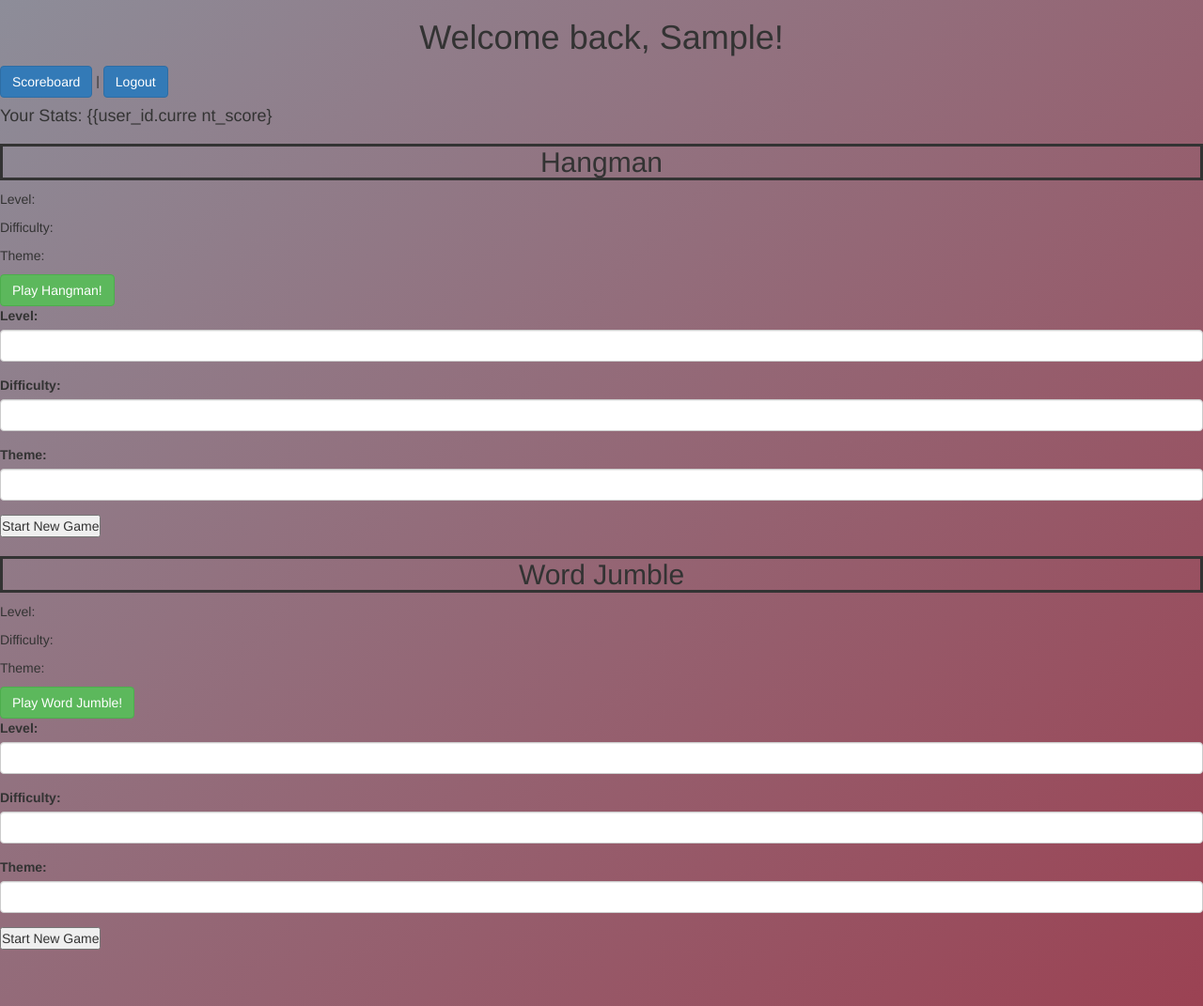
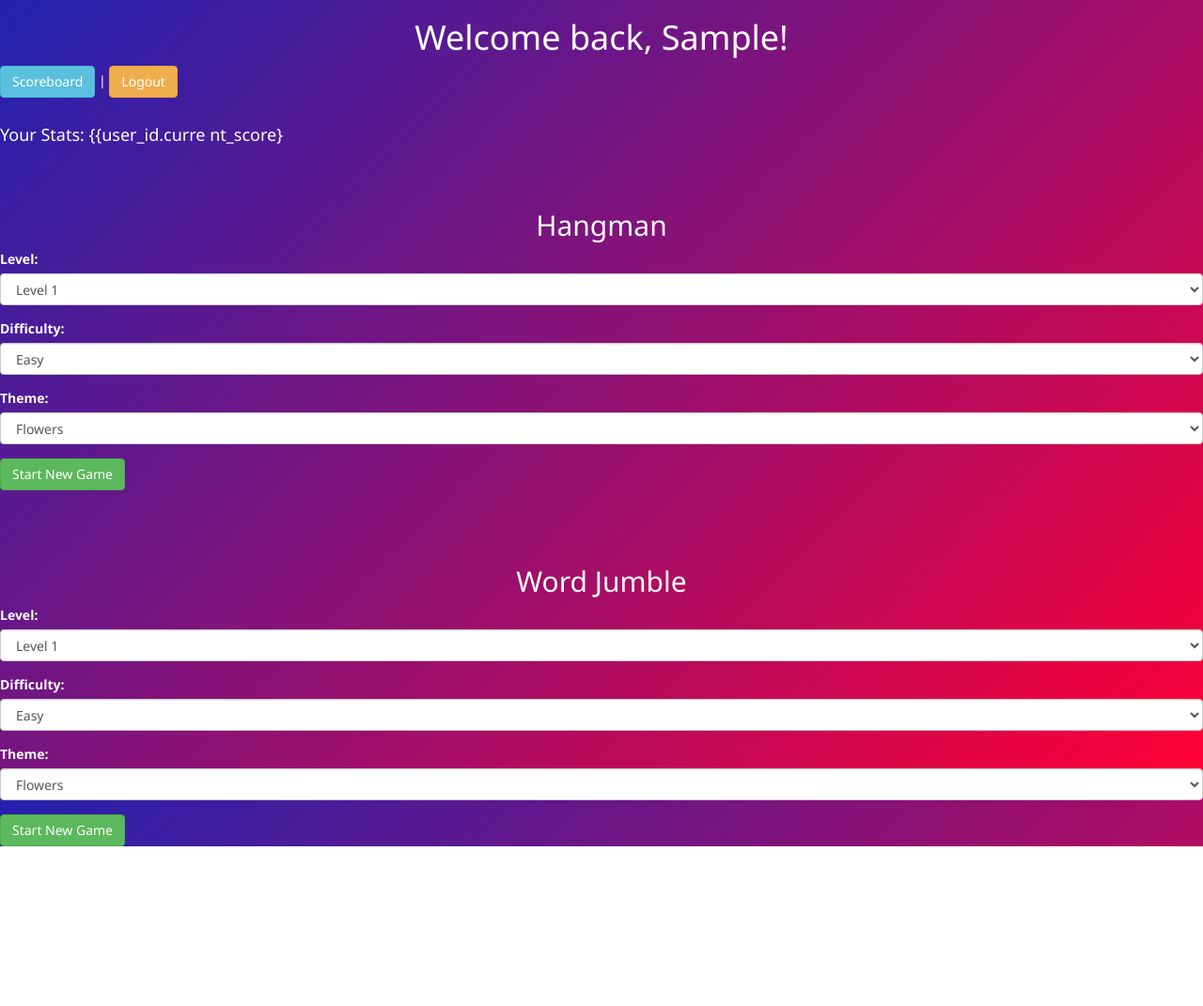
Before and after one commit to dpelli/hangman, a Django app: template word_games_app/templates/dashboard.html in a window 1280 px wide. Shown: the whole page at 94% size. After the commit the page ends 901 px from the top, so only its background shows below. Run offline with Django 3.2, Linux system fonts and the light colour scheme; the template is opened without the code that fills it: values that come from a table or form of the project are taken from there, others are empty; tables that the repository leaves empty hold one stand-in row (values such as "Sample post"); some libraries are stand-ins or nearby versions.

Commit message:
more styling updates and dashboard form updates

```diff
--- a/word_games_app/static/style.css
+++ b/word_games_app/static/style.css
@@ -7,8 +7,26 @@
 }
 h2{
     text-align: center;
-    border-style: solid;
+    /* border-style: solid; */
 }
 #input{
     display: inline;
 }
+/* body {
+    transition: .2s background;
+    background: linear-gradient(135deg, rgb(141, 141, 153) 0%, rgb(155, 66, 83) 100%);
+    color: white;
+    height: 100%;
+} */
+* {
+    margin: 0;
+}
+
+body {
+    transition: .2s background;
+    font-family: 'Segoe UI', 'Roboto', arial, sans-serif;
+    background: rgb(255,0,53);
+    background: linear-gradient(135deg, rgba(33,34,176,1) 0%, rgba(255,0,53,1) 100%);
+    color: white;
+    height: 100vh;
+}
--- a/word_games_app/templates/dashboard.html
+++ b/word_games_app/templates/dashboard.html
@@ -6,69 +6,100 @@
     <meta name="viewport" content="width=device-width, initial-scale=1.0">
     <link rel="stylesheet" href="https://maxcdn.bootstrapcdn.com/bootstrap/3.4.1/css/bootstrap.min.css">
     {% load static %}
-    <link rel="stylesheet" href="{% static 'css/style.css' %}">
+    <link rel="stylesheet" href="{% static 'style.css' %}">
     <title>Welcome to Word Games!</title>
 </head>
 <body>
     <div class="header">
         <h1>Welcome back, {{user_id.first_name}}!</h1>
-        <a href="/scoreboard" class="btn btn-primary">Scoreboard</a> | <a href="/logout" class="btn btn-primary">Logout</a>
+        <a href="/scoreboard" class="btn btn-info">Scoreboard</a> | <a href="/logout" class="btn btn-warning">Logout</a>
+        <br><br>
         <h4>Your Stats: {{user_id.curre nt_score}</h4>
-    </div>
+    </div><br><br>
     <div>
         <h2>Hangman</h2>
-        <p>Level:</p>
+        <!-- <p>Level:</p>
         <p>Difficulty:</p>
-        <p>Theme:</p>
-        <a class="btn btn-success" href="/hangman">Play Hangman!</a>
+        <p>Theme:</p> -->
+        <!-- <a class="btn btn-success" href="/hangman">Play Hangman!</a> -->
         <form action="/hangman" method="POST">
             {% csrf_token %}
             <div class="form-group">
                 <label for="level">Level:</label>
-                <input type="text" name="level" id="level" class="form-control" required>
+                <select class="form-control" name="level" requied>
+                    <option value="1">Level 1</option>
+                    <option value="2">Level 2</option>
+                    <option value="3">Level 3</option>
+                </select>
             </div>
             <div class="form-group">
                 <label for="difficulty">Difficulty:</label>
-                <input type="text" name="difficulty" id="difficulty" class="form-control" required>
+                <!-- <input type="text" name="difficulty" id="difficulty" class="form-control" required> -->
+                <select class="form-control" name="difficulty" requied>
+                    <option value="easy">Easy</option>
+                    <option value="medium">Medium</option>
+                    <option value="hard">Hard</option>
+                </select>
             </div>
             <div class="form-group">
                 <label for="theme">Theme:</label>
-                <input type="text" name="theme" id="theme" class="form-control" required>
+                <select class="form-control" name="theme" requied>
+                    <option value="flowers">Flowers</option>
+                    <option value="trans">Transportation</option>
+                    <option value="animals">Animals</option>
+                </select>
+                <!-- <input type="text" name="theme" id="theme" class="form-control" required> -->
             </div>
-            <input type="Submit" name="" id="new_game" value="Start New Game">
+            <input class="btn btn-success" type="Submit" name="" id="new_game" value="Start New Game">
         </form>
-    </div>
+    </div><br><br><br>
     <div>
         <h2>Word Jumble</h2>
-        <p>Level:</p>
+        <!-- <p>Level:</p>
         <p>Difficulty:</p>
         <p>Theme:</p>
-        <a class="btn btn-success" href="/word_jumble">Play Word Jumble!</a>
+        <a class="btn btn-success" href="/word_jumble">Play Word Jumble!</a> -->
         <form action="/word_jumble" method="POST">
             {% csrf_token %}
             <div class="form-group">
                 <label for="level">Level:</label>
-                <input type="text" name="level" id="level" class="form-control" required>
+                <select class="form-control" name="level" requied>
+                    <option value="1">Level 1</option>
+                    <option value="2">Level 2</option>
+                    <option value="3">Level 3</option>
+                </select>
+                <!-- <input type="text" name="level" id="level" class="form-control" required> -->
             </div>
             <div class="form-group">
                 <label for="difficulty">Difficulty:</label>
-                <input type="text" name="difficulty" id="difficulty" class="form-control" required>
+                <select class="form-control" name="difficulty" requied>
+                    <option value="easy">Easy</option>
+                    <option value="medium">Medium</option>
+                    <option value="hard">Hard</option>
+                </select>
+                <!-- <input type="text" name="difficulty" id="difficulty" class="form-control" required> -->
             </div>
             <div class="form-group">
                 <label for="theme">Theme:</label>
-                <input type="text" name="theme" id="theme" class="form-control" required>
+                <select class="form-control" name="theme" requied>
+                    <option value="flowers">Flowers</option>
+                    <option value="trans">Transportation</option>
+                    <option value="animals">Animals</option>
+                </select>
+                <!-- <input type="text" name="theme" id="theme" class="form-control" required> -->
             </div>
-            <input type="Submit" name="" id="new_game" value="Start New Game">
-        </form><br><br><br>
+            <!-- <input class="btn btn-success" type="Submit" name="" id="new_game" value="Start New Game"> -->
+            <input class="btn btn-success" type="submit" value="Start New Game">
+        </form>
     </div>
-    <style type="text/css">
+    <!-- <style type="text/css">
         body {
             transition: .2s background;
             background: linear-gradient(135deg, rgb(141, 141, 153) 0%, rgb(155, 66, 83) 100%);
             /* color: white; */
             height: 100%;
         }
-    </style>
+    </style> -->
 
 </body>
 </html>
--- a/word_games_app/views.py
+++ b/word_games_app/views.py
@@ -37,7 +37,7 @@
     if 'answer' not in request.session:
         request.session['answer'] = ""
     if 'jumbled_word' not in request.session:
-        request.session['jumbled_word'] = " "
+        request.session['jumbled_word'] = ""
     context = {
         'jumbled_word': request.session['jumbled_word'],
         'answer': request.session['answer']
@@ -58,7 +58,7 @@
 
 def reset_jumble(request):
     request.session['answer'] = ""
-    request.session['jumbled_word'] = " "
+    request.session['jumbled_word'] = ""
     return redirect("/dashboard")
 
 def reset_hang(request):
```
Also changed, not shown: word_games_app/templates/index.html (+5 -3 lines), word_games_app/templates/word_jumble.html (+5 -4 lines).
